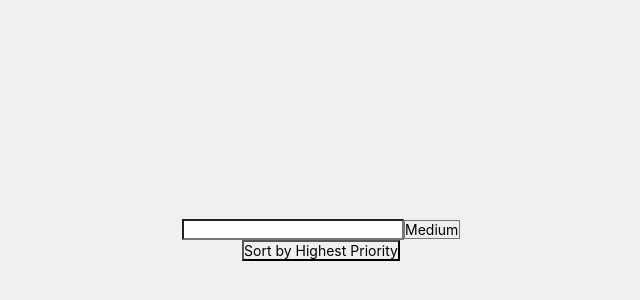
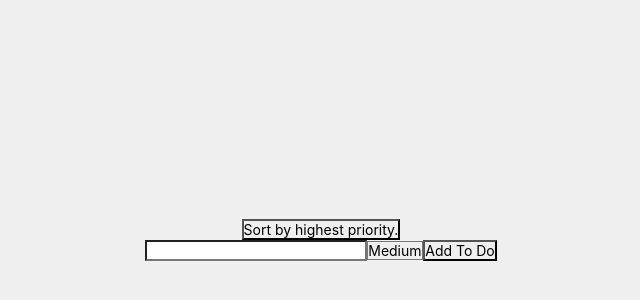
Before and after one commit to vianneychin/merqibiz-coding-challenge, a React (Create React App) app: page / in a window 1280 px wide. Shown: the part 160-460 px from the top of the page, without its empty margins (319-959 px from the left). Built offline with nearby package versions, Linux system fonts and the light colour scheme.

Commit message:
Sort todos

```diff
--- a/src/components/App.js
+++ b/src/components/App.js
@@ -5,15 +5,31 @@ import ToDoList from './TodoList'
 
 const App = () => {
   const [todos, setTodos] = useState([])
+
+  const sortTodos = () => {
+    let highPriority = []
+    let mediumPriority = []
+    let lowPriority = []
+    for (let i = 0; i <= todos.length - 1; i++) {
+      if (todos[i][1] === 'medium') {
+        mediumPriority.push(todos[i])
+      }
+      if (todos[i][1] === 'high') {
+        highPriority.push(todos[i])
+      }
+      if (todos[i][1] === 'low') {
+        lowPriority.push(todos[i])
+      }
+      setTodos([...highPriority, ...mediumPriority, ...lowPriority])
+    }
+  }
+
   return (
     <MainContainer>
+      <button onClick={sortTodos}>Sort by highest priority.</button>
       <TodoForm
         createTodo={todoText => {
-          const trimmedText = todoText.trim()
-
-          if (trimmedText.length > 0) {
-            setTodos([...todos, trimmedText])
-          }
+          setTodos([...todos, todoText])
         }}
       />
       <ToDoList
--- a/src/components/TodoForm.js
+++ b/src/components/TodoForm.js
@@ -5,7 +5,7 @@ const ToDoForm = props => {
   const [priority, setPriority] = useState('medium')
   const onSubmit = event => {
     event.preventDefault()
-    props.createTodo(value + ' ' + priority)
+    props.createTodo([value, priority])
     setValue('')
   }
   const onChange = event => {
@@ -24,6 +24,7 @@ const ToDoForm = props => {
         </option>
         <option value='low'>Low</option>
       </select>
+      <button>Add To Do</button>
     </form>
   )
 }
--- a/src/components/TodoList.js
+++ b/src/components/TodoList.js
@@ -3,10 +3,16 @@ import React from 'react'
 const TodoList = props => {
   return (
     <ul>
-      <button>Sort by Highest Priority</button>
       {props.todos.map((todo, index) => (
         <li key={index}>
           {todo}
+          <button
+            onClick={() => {
+              props.editTodo(index)
+            }}
+          >
+            Edit
+          </button>
           <button
             onClick={() => {
               props.deleteTodo(index)
```
